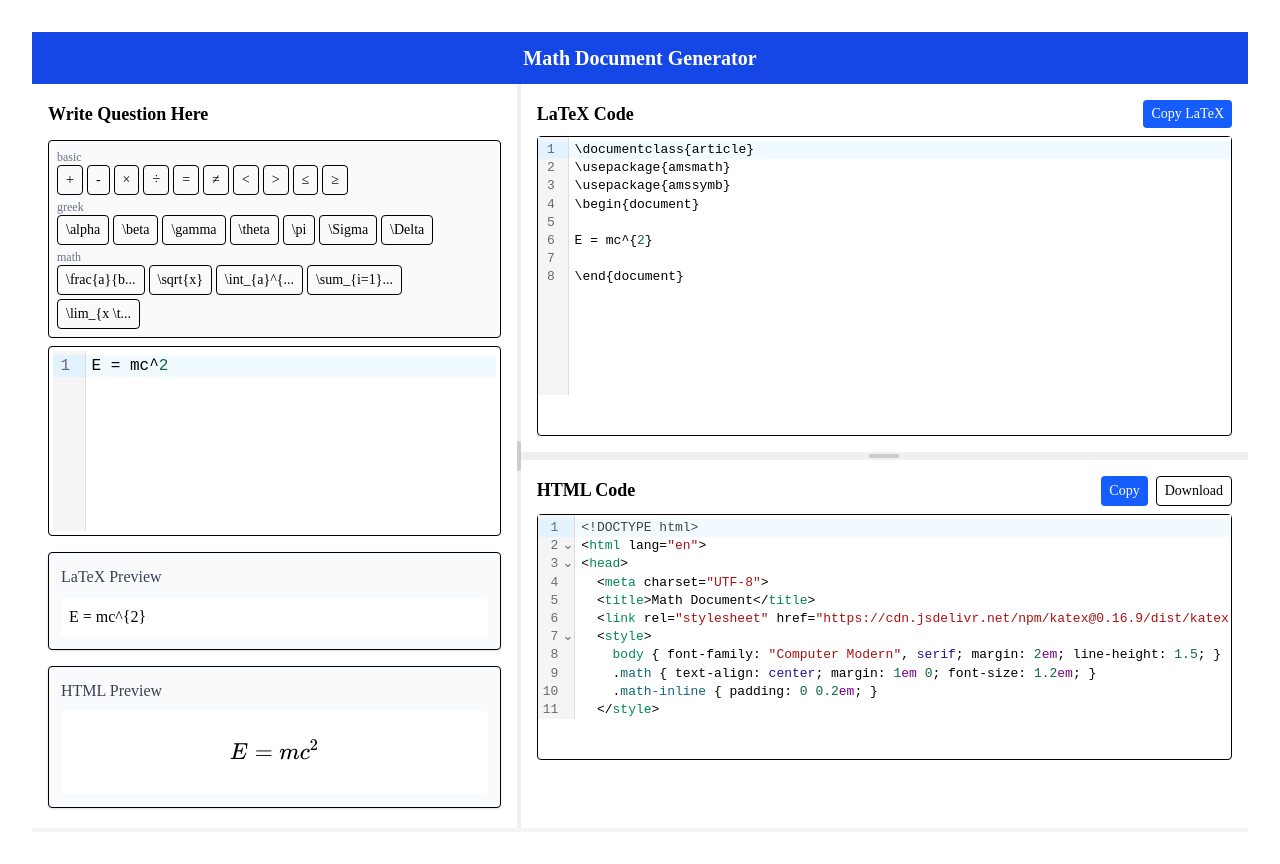
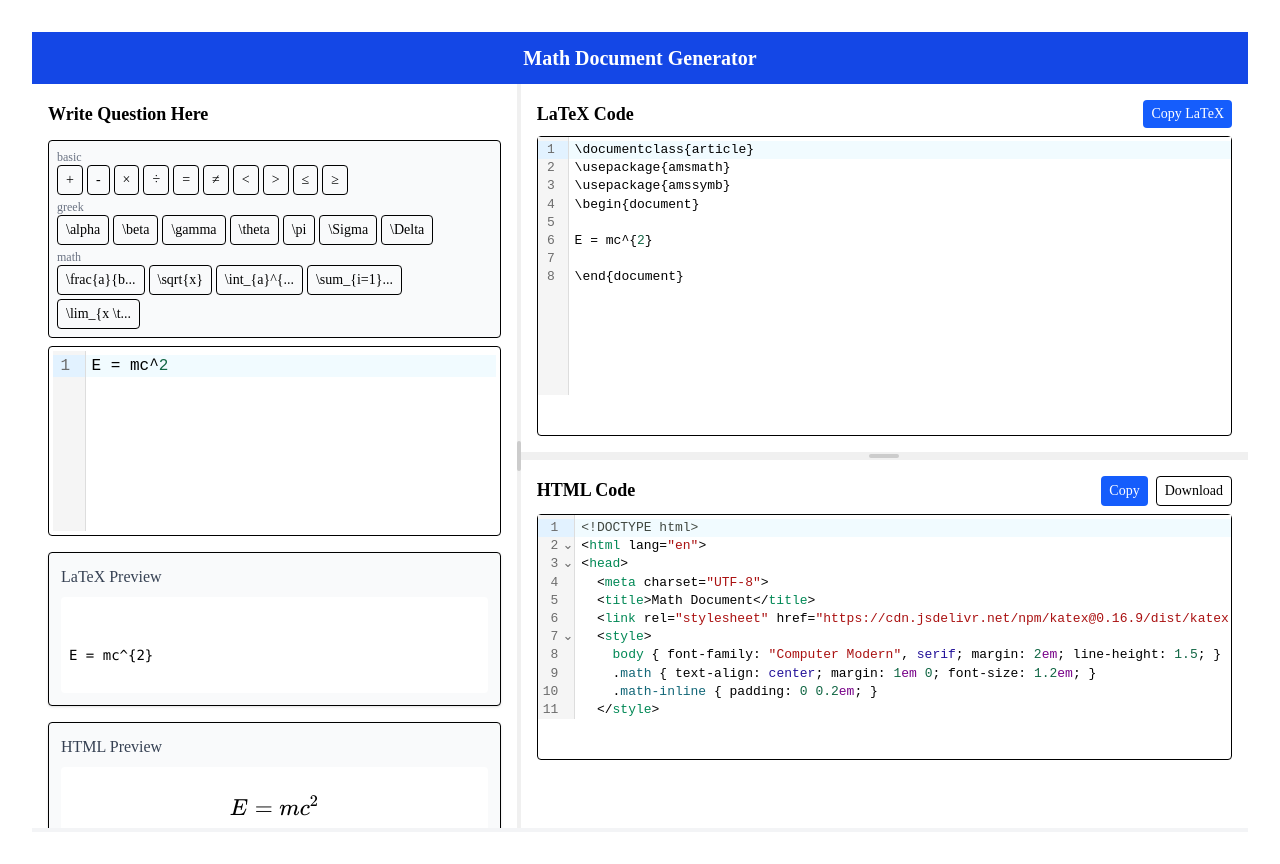
Before and after one commit to inspiredrishabh/Real-Time-LaTeX-HTML-Editor-with-Live-Preview, a React (Vite) app in the folder frontend/: page / in a window 1280 px wide. Built offline with nearby package versions, Linux system fonts and the light colour scheme.

Commit message:
updateApp

```diff
--- a/frontend/src/App.jsx
+++ b/frontend/src/App.jsx
@@ -37,9 +37,9 @@ export default function App() {
               <div className="mt-4">
                 <div className="p-3 border rounded shadow-sm bg-gray-50">
                   <h3 className="font-medium text-gray-700">LaTeX Preview</h3>
-                  <div className="mt-2 p-2 bg-white rounded">
+                  <pre className="mt-2 p-2 bg-white rounded whitespace-pre-wrap font-mono text-sm overflow-auto max-h-40">
                     {latexCode.split('\\begin{document}')[1]?.split('\\end{document}')[0] || ''}
-                  </div>
+                  </pre>
                 </div>
 
                 <div className="p-3 border rounded shadow-sm bg-gray-50 mt-4">
```
